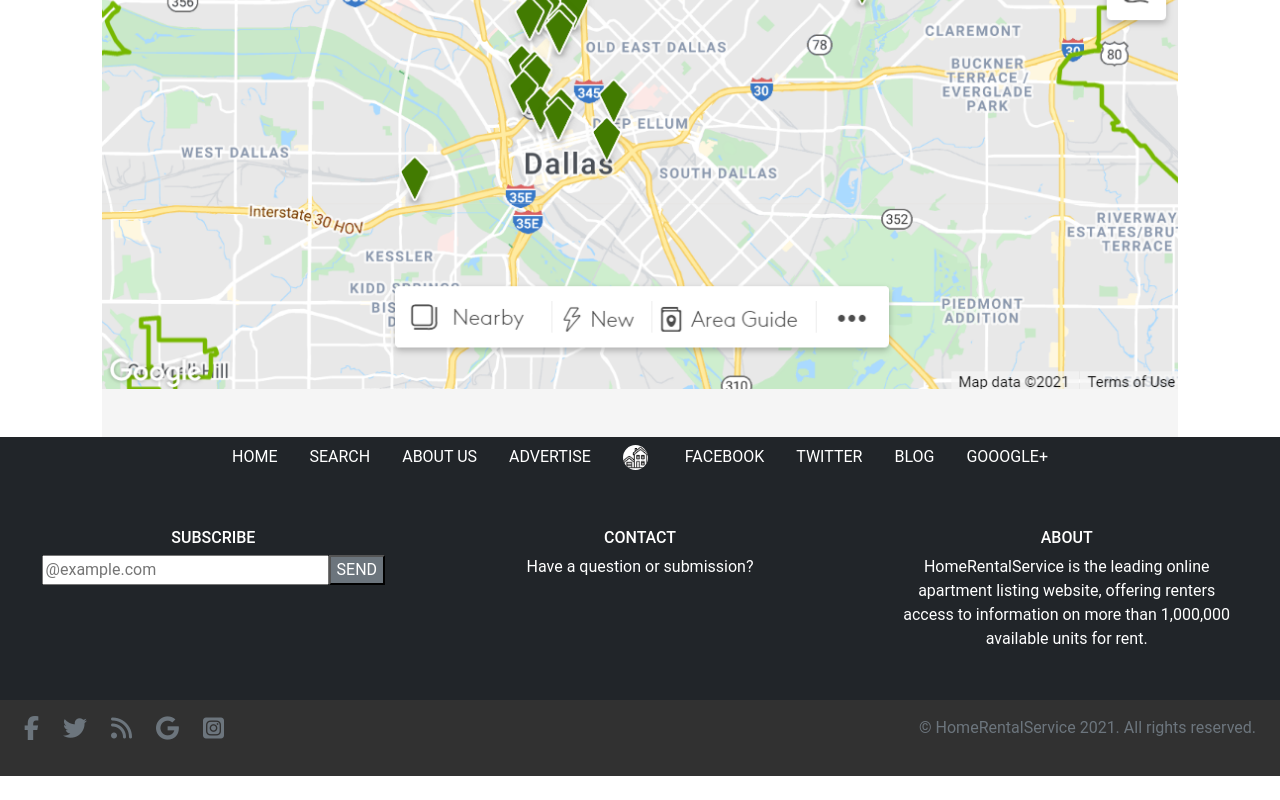
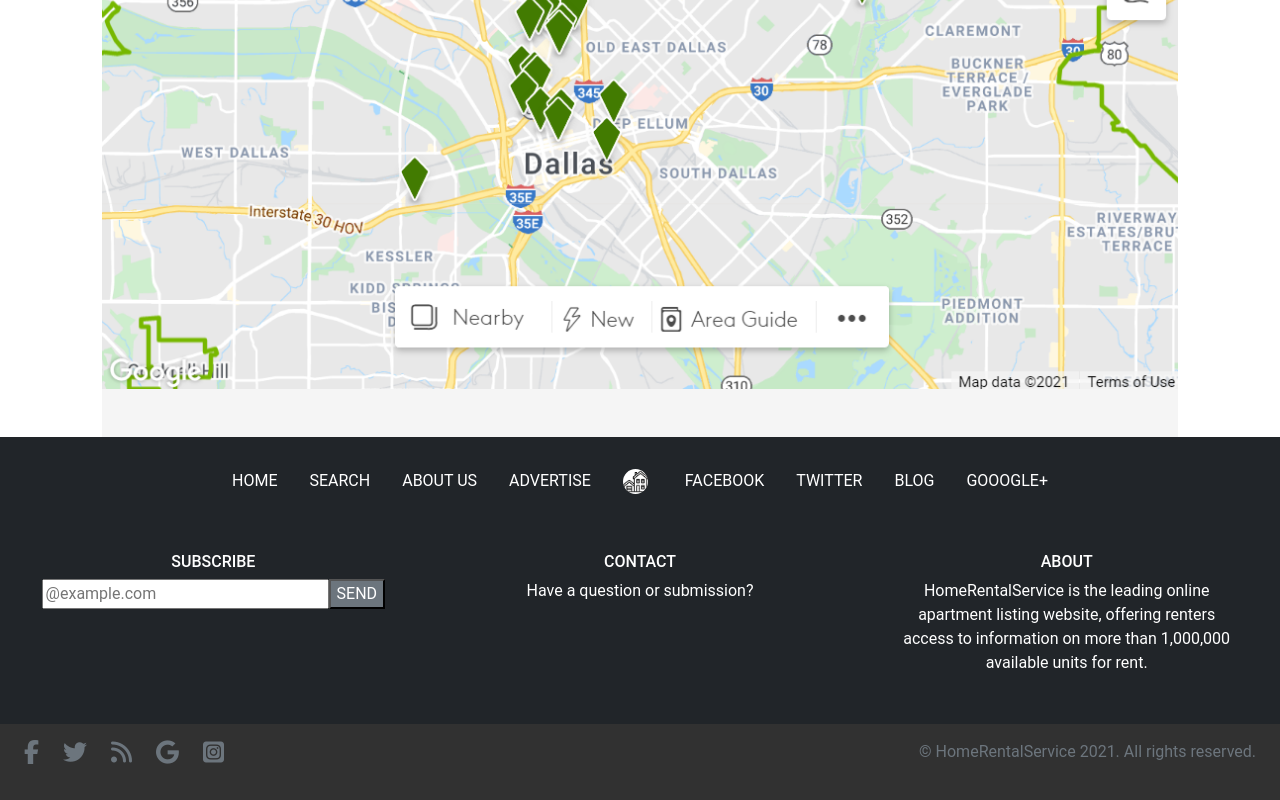
Before and after one commit to mahbubul14/house_rent, a website: page details.html in a window 1280 px wide. Shown: the part 885-1685 px from the top of the page. Before the commit the page ends 1661 px from the top, so only its background shows below. Drawn offline with nearby package versions, Linux system fonts and the light colour scheme.

Commit message:
Update footer style

```diff
--- a/details.html
+++ b/details.html
@@ -79,7 +79,7 @@
       <div class="bg-dark">
       <section>
         <div>
-          <ul class="footer-link d-flex flex-wrap justify-content-center list-unstyled">
+          <ul class="footer-link d-flex flex-wrap justify-content-center list-unstyled pt-4">
             <li class="py-2 px-3"><a class="text-decoration-none text-white fs-6" href="#">HOME</a></li>
             <li class="py-2 px-3"><a class="text-decoration-none text-white fs-6" href="#">SEARCH</a></li>
             <li class="py-2 px-3"><a class="text-decoration-none text-white fs-6" href="#">ABOUT US</a></li>
```
Also changed, not shown: index.html (+1 -1 lines), results.html (+1 -1 lines).
